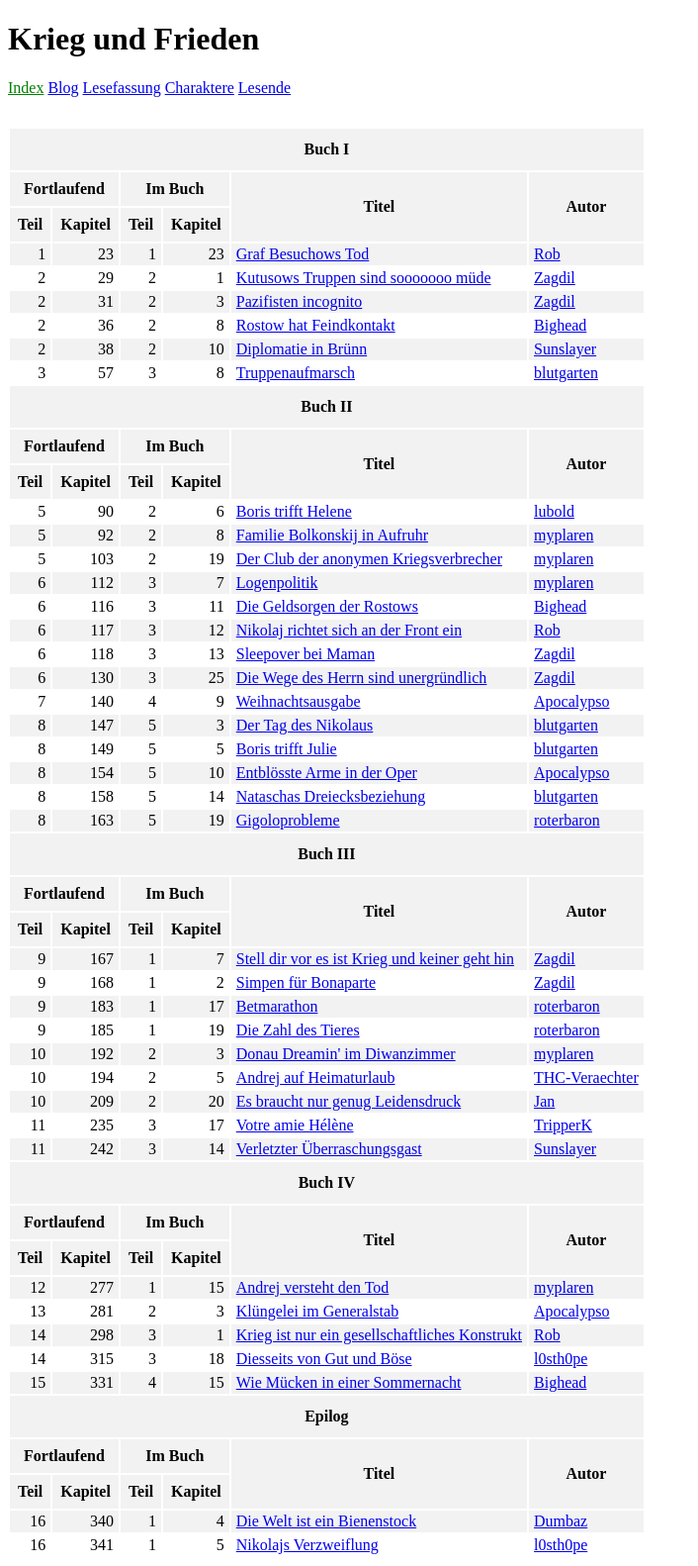
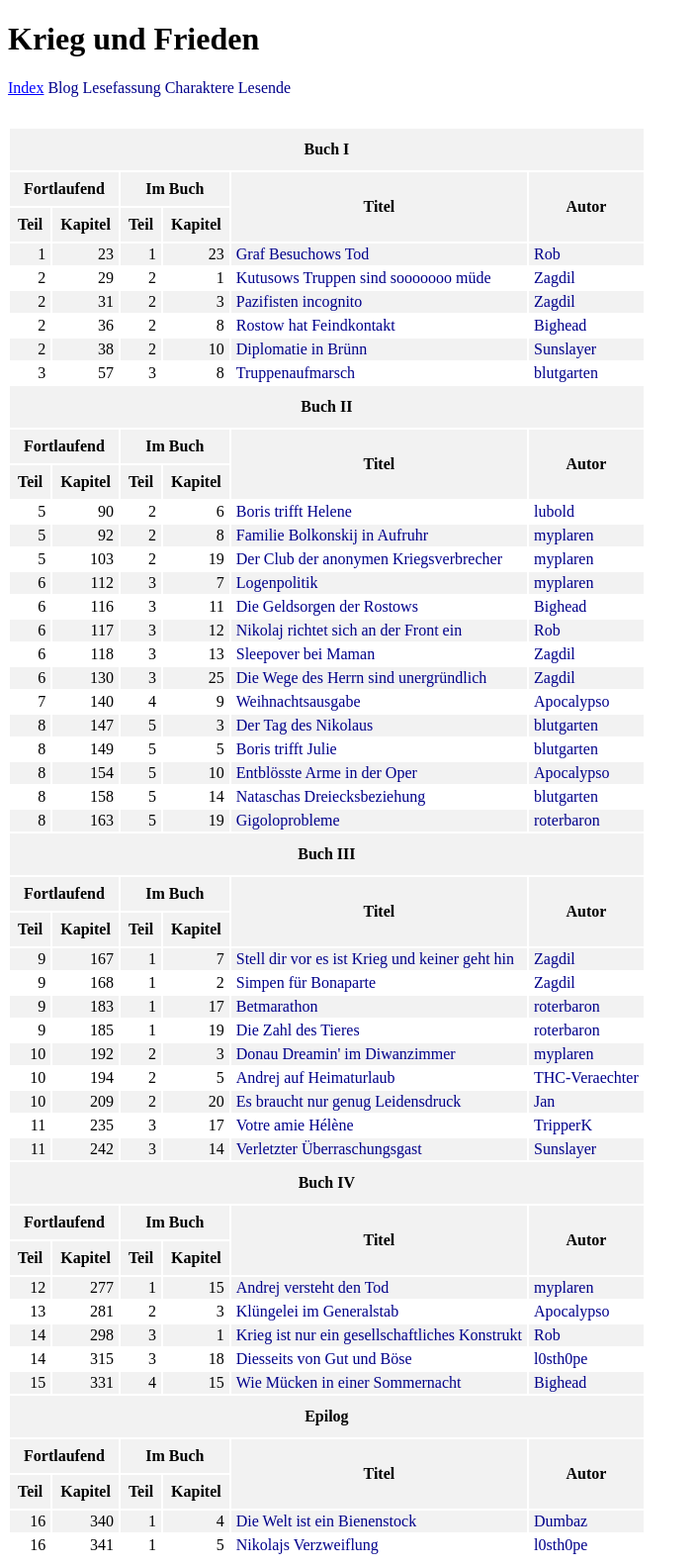
Before and after one commit to c-auri/ZAEH, a Jekyll site: the page built from index.html, in a window 1280 px wide. Shown: the whole page at 99% size, without its empty margins (0-706 px from the left). Built offline with Jekyll 4.4.1, drawn with Linux system fonts in a browser that asks for light colours.

Commit message:
Add global link styles

```diff
--- a/_sass/main.scss
+++ b/_sass/main.scss
@@ -3,8 +3,23 @@
   max-width: 95%;
 }
 
-.current {
-  color: green;
+a:link, a:visited {
+  color: darkblue;
+  text-decoration: none;
+}
+
+a:hover {
+  color: blue;
+  text-decoration: underline;
+}
+
+a:active {
+  color: lightseagreen;
+}
+
+a.current {
+  color: blue;
+  text-decoration: underline;
 }
 
 #index {
```
